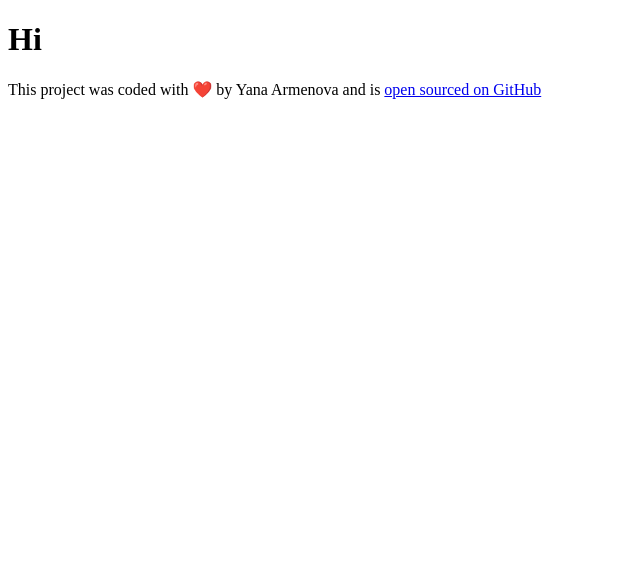
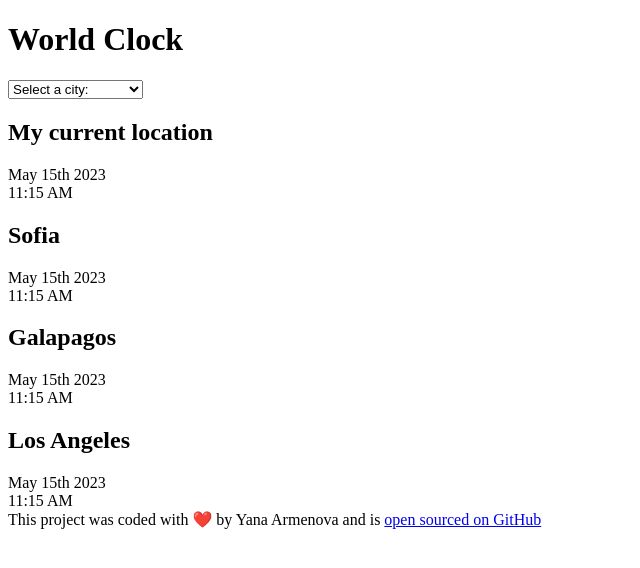
Before and after one commit to yarmenov/World-Clock, a plain HTML site: page index.html in a window 1280 px wide. Shown: the whole page, without its empty margins (0-640 px from the left). Drawn offline with nearby package versions, Linux system fonts and the light colour scheme.

Commit message:
Added html structure

```diff
--- a/index.html
+++ b/index.html
@@ -10,7 +10,37 @@
     <script src="https://cdnjs.cloudflare.com/ajax/libs/moment-timezone/0.5.43/moment-timezone-with-data-1970-2030.min.js"></script>
   </head>
   <body>
-    <h1>Hi</h1>
+    <div class="container">
+      <h1>World Clock</h1>
+      <select id="cities">
+        <option value="">Select a city:</option>
+        <option value="current-location">My current location</option>
+        <option value="sofia">Sofia</option>
+        <option value="galapagos">Galapagos</option>
+        <option value="los-angeles">Los Angeles</option>
+      </select>
+      <div class="city">
+        <h2>My current location</h2>
+        <div class="date">May 15th 2023</div>
+        <div class="time">11:15 AM</div>
+      </div>
+      <div class="city">
+        <h2>Sofia</h2>
+        <div class="date">May 15th 2023</div>
+        <div class="time">11:15 AM</div>
+      </div>
+
+      <div class="city">
+        <h2>Galapagos</h2>
+        <div class="date">May 15th 2023</div>
+        <div class="time">11:15 AM</div>
+      </div>
+      <div class="city">
+        <h2>Los Angeles</h2>
+        <div class="date">May 15th 2023</div>
+        <div class="time">11:15 AM</div>
+      </div>
+    </div>
     <footer>
       This project was coded with ❤️ by Yana Armenova and is
       <a href="https://github.com/yarmenov/World-Clock" target="_blank">
```
